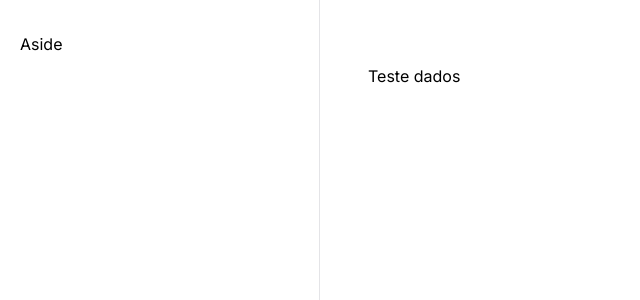
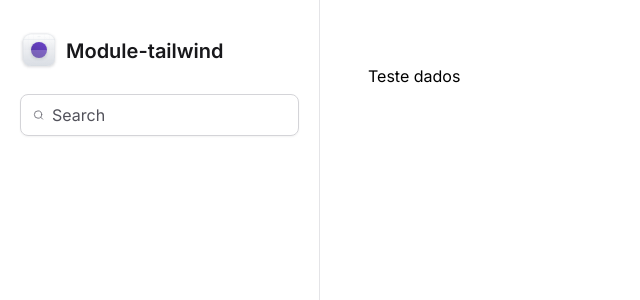
Before and after one commit to alexsandroferreira/tailwind-next-form, a Next.js app: page / in a window 1280 px wide. Shown: the top 300 px of the page, without its empty margins (0-640 px from the left). Built offline with nearby package versions, Linux system fonts and the light colour scheme.

Commit message:
feat: add sidebar component

```diff
--- a/package.json
+++ b/package.json
@@ -9,6 +9,7 @@
     "lint": "next lint --fix"
   },
   "dependencies": {
+    "lucide-react": "^0.379.0",
     "next": "14.2.3",
     "react": "^18",
     "react-dom": "^18"
--- /dev/null
+++ b/src/app/components/Sidebar/Logo.tsx
@@ -0,0 +1,209 @@
+export default function Logo() {
+  return (
+    <strong className="flex items-center gap-2 text-xl font-semibold text-zinc-900">
+      <svg
+        width={38}
+        height={38}
+        viewBox="0 0 38 38"
+        fill="none"
+        xmlns="http://www.w3.org/2000/svg"
+      >
+        <g filter="url(#filter0_dd_20602_307)">
+          <g clipPath="url(#clip0_20602_307)">
+            <rect x={3} y={2} width={32} height={32} rx={8} fill="#fff" />
+            <rect
+              x={3}
+              y={2}
+              width={32}
+              height={32}
+              rx={8}
+              fill="url(#paint0_linear_20602_307)"
+            />
+            <path
+              fillRule="evenodd"
+              clipRule="evenodd"
+              d="M19 4.039c-7.71 0-13.961 6.25-13.961 13.961 0 7.71 6.25 13.961 13.961 13.961 7.71 0 13.961-6.25 13.961-13.961 0-7.71-6.25-13.961-13.961-13.961zM4.961 18c0-7.753 6.286-14.039 14.039-14.039S33.039 10.247 33.039 18 26.753 32.039 19 32.039 4.961 25.753 4.961 18z"
+              fill="#D0D5DD"
+            />
+            <path
+              fillRule="evenodd"
+              clipRule="evenodd"
+              d="M19 14.078a3.922 3.922 0 100 7.845 3.922 3.922 0 000-7.845zM15 18a4 4 0 118 0 4 4 0 01-8 0z"
+              fill="#D0D5DD"
+            />
+            <path
+              fillRule="evenodd"
+              clipRule="evenodd"
+              d="M19 15.32a2.68 2.68 0 100 5.36 2.68 2.68 0 000-5.36zM16.243 18a2.757 2.757 0 115.514 0 2.757 2.757 0 01-5.514 0z"
+              fill="#D0D5DD"
+            />
+            <path d="M18.961 2h.078v32h-.078V2z" fill="#D0D5DD" />
+            <path d="M35 17.96v.079H3v-.078h32z" fill="#D0D5DD" />
+            <path
+              d="M29.602 2h.078v32h-.078V2zM13.64 2h.078v32h-.077V2zM24.282 2h.077v32h-.077V2zM8.32 2h.078v32H8.32V2z"
+              fill="#D0D5DD"
+            />
+            <path
+              d="M35 28.602v.077H3v-.077h32zM35 12.64v.078H3v-.077h32zM35 23.281v.078H3v-.078h32zM35 7.32v.078H3V7.32h32z"
+              fill="#D0D5DD"
+            />
+            <g filter="url(#filter1_dd_20602_307)">
+              <circle
+                cx={19}
+                cy={18}
+                r={8}
+                fill="url(#paint1_linear_20602_307)"
+              />
+            </g>
+            <g filter="url(#filter2_b_20602_307)">
+              <path
+                d="M3 18h32v3.2c0 4.48 0 6.72-.872 8.432a8 8 0 01-3.496 3.496C28.92 34 26.68 34 22.2 34h-6.4c-4.48 0-6.72 0-8.432-.872a8 8 0 01-3.496-3.496C3 27.92 3 25.68 3 21.2V18z"
+                fill="#fff"
+                fillOpacity={0.2}
+              />
+            </g>
+          </g>
+          <rect
+            x={3.15}
+            y={2.15}
+            width={31.7}
+            height={31.7}
+            rx={7.85}
+            stroke="#D0D5DD"
+            strokeWidth={0.3}
+          />
+        </g>
+        <defs>
+          <filter
+            id="filter0_dd_20602_307"
+            x={0}
+            y={0}
+            width={38}
+            height={38}
+            filterUnits="userSpaceOnUse"
+            colorInterpolationFilters="sRGB"
+          >
+            <feFlood floodOpacity={0} result="BackgroundImageFix" />
+            <feColorMatrix
+              in="SourceAlpha"
+              values="0 0 0 0 0 0 0 0 0 0 0 0 0 0 0 0 0 0 127 0"
+              result="hardAlpha"
+            />
+            <feOffset dy={1} />
+            <feGaussianBlur stdDeviation={1} />
+            <feColorMatrix values="0 0 0 0 0.0627451 0 0 0 0 0.0941176 0 0 0 0 0.156863 0 0 0 0.06 0" />
+            <feBlend
+              in2="BackgroundImageFix"
+              result="effect1_dropShadow_20602_307"
+            />
+            <feColorMatrix
+              in="SourceAlpha"
+              values="0 0 0 0 0 0 0 0 0 0 0 0 0 0 0 0 0 0 127 0"
+              result="hardAlpha"
+            />
+            <feOffset dy={1} />
+            <feGaussianBlur stdDeviation={1.5} />
+            <feColorMatrix values="0 0 0 0 0.0627451 0 0 0 0 0.0941176 0 0 0 0 0.156863 0 0 0 0.1 0" />
+            <feBlend
+              in2="effect1_dropShadow_20602_307"
+              result="effect2_dropShadow_20602_307"
+            />
+            <feBlend
+              in="SourceGraphic"
+              in2="effect2_dropShadow_20602_307"
+              result="shape"
+            />
+          </filter>
+          <filter
+            id="filter1_dd_20602_307"
+            x={8}
+            y={8}
+            width={22}
+            height={22}
+            filterUnits="userSpaceOnUse"
+            colorInterpolationFilters="sRGB"
+          >
+            <feFlood floodOpacity={0} result="BackgroundImageFix" />
+            <feColorMatrix
+              in="SourceAlpha"
+              values="0 0 0 0 0 0 0 0 0 0 0 0 0 0 0 0 0 0 127 0"
+              result="hardAlpha"
+            />
+            <feOffset dy={1} />
+            <feGaussianBlur stdDeviation={1} />
+            <feColorMatrix values="0 0 0 0 0.0627451 0 0 0 0 0.0941176 0 0 0 0 0.156863 0 0 0 0.06 0" />
+            <feBlend
+              in2="BackgroundImageFix"
+              result="effect1_dropShadow_20602_307"
+            />
+            <feColorMatrix
+              in="SourceAlpha"
+              values="0 0 0 0 0 0 0 0 0 0 0 0 0 0 0 0 0 0 127 0"
+              result="hardAlpha"
+            />
+            <feOffset dy={1} />
+            <feGaussianBlur stdDeviation={1.5} />
+            <feColorMatrix values="0 0 0 0 0.0627451 0 0 0 0 0.0941176 0 0 0 0 0.156863 0 0 0 0.1 0" />
+            <feBlend
+              in2="effect1_dropShadow_20602_307"
+              result="effect2_dropShadow_20602_307"
+            />
+            <feBlend
+              in="SourceGraphic"
+              in2="effect2_dropShadow_20602_307"
+              result="shape"
+            />
+          </filter>
+          <filter
+            id="filter2_b_20602_307"
+            x={-2}
+            y={13}
+            width={42}
+            height={26}
+            filterUnits="userSpaceOnUse"
+            colorInterpolationFilters="sRGB"
+          >
+            <feFlood floodOpacity={0} result="BackgroundImageFix" />
+            <feGaussianBlur in="BackgroundImageFix" stdDeviation={2.5} />
+            <feComposite
+              in2="SourceAlpha"
+              operator="in"
+              result="effect1_backgroundBlur_20602_307"
+            />
+            <feBlend
+              in="SourceGraphic"
+              in2="effect1_backgroundBlur_20602_307"
+              result="shape"
+            />
+          </filter>
+          <linearGradient
+            id="paint0_linear_20602_307"
+            x1={19}
+            y1={2}
+            x2={19}
+            y2={34}
+            gradientUnits="userSpaceOnUse"
+          >
+            <stop stopColor="#fff" />
+            <stop offset={1} stopColor="#D0D5DD" />
+          </linearGradient>
+          <linearGradient
+            id="paint1_linear_20602_307"
+            x1={15}
+            y1={26}
+            x2={23}
+            y2={10}
+            gradientUnits="userSpaceOnUse"
+          >
+            <stop stopColor="#53389E" />
+            <stop offset={1} stopColor="#6941C6" />
+          </linearGradient>
+          <clipPath id="clip0_20602_307">
+            <rect x={3} y={2} width={32} height={32} rx={8} fill="#fff" />
+          </clipPath>
+        </defs>
+      </svg>
+      <span> Module-tailwind</span>
+    </strong>
+  )
+}
--- /dev/null
+++ b/src/app/components/Sidebar/index.tsx
@@ -0,0 +1,17 @@
+import { Search } from 'lucide-react'
+import Logo from './Logo'
+
+export function Sidebar() {
+  return (
+    <aside className="space-y-6 border-r border-zinc-200 px-5 py-8">
+      <Logo />
+      <div className="flex w-full items-center gap-2 rounded-lg border border-zinc-300 px-3 py-2 shadow-sm">
+        <Search className="h-5 w-5 text-zinc-500" />
+        <input
+          className="flex-1 border-0 bg-transparent p-0 text-zinc-900 placeholder-zinc-600"
+          placeholder="Search"
+        />
+      </div>
+    </aside>
+  )
+}
--- a/src/app/layout.tsx
+++ b/src/app/layout.tsx
@@ -1,6 +1,7 @@
 import type { Metadata } from 'next'
 import { Inter } from 'next/font/google'
 import './globals.css'
+import { Sidebar } from './components/Sidebar'
 
 const inter = Inter({ subsets: ['latin'] })
 
@@ -18,7 +19,7 @@
     <html lang="en">
       <body className={inter.className}>
         <div className="grid min-h-screen grid-cols-app">
-          <aside className="border-r border-zinc-200 px-5 py-8">Aside</aside>
+          <Sidebar />
           <main className="px-4 pb-12 pt-8">{children}</main>
         </div>
       </body>
```
Also changed, not shown: 1 other file (tests, documents, lock files or other folders).
